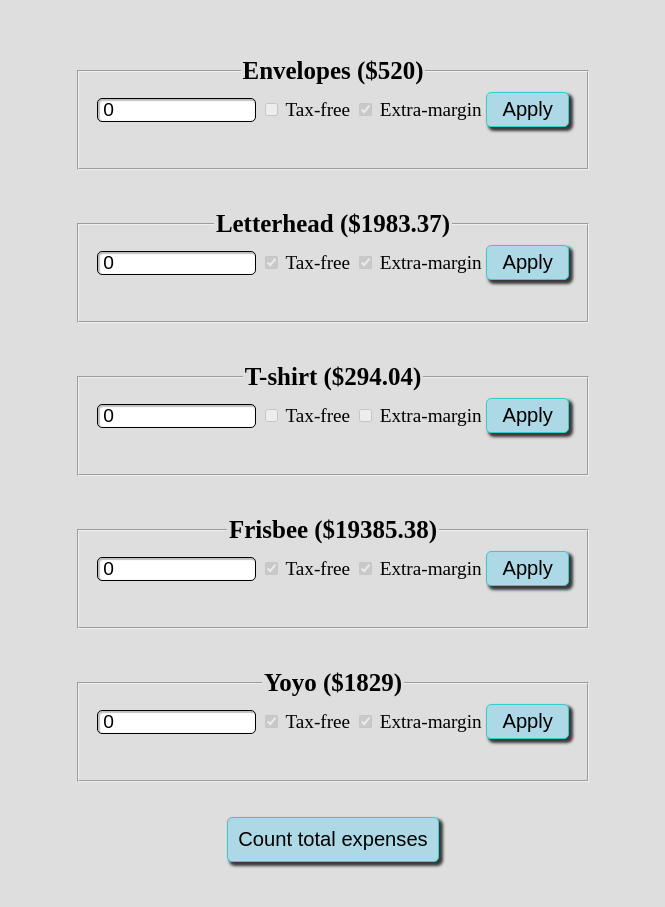
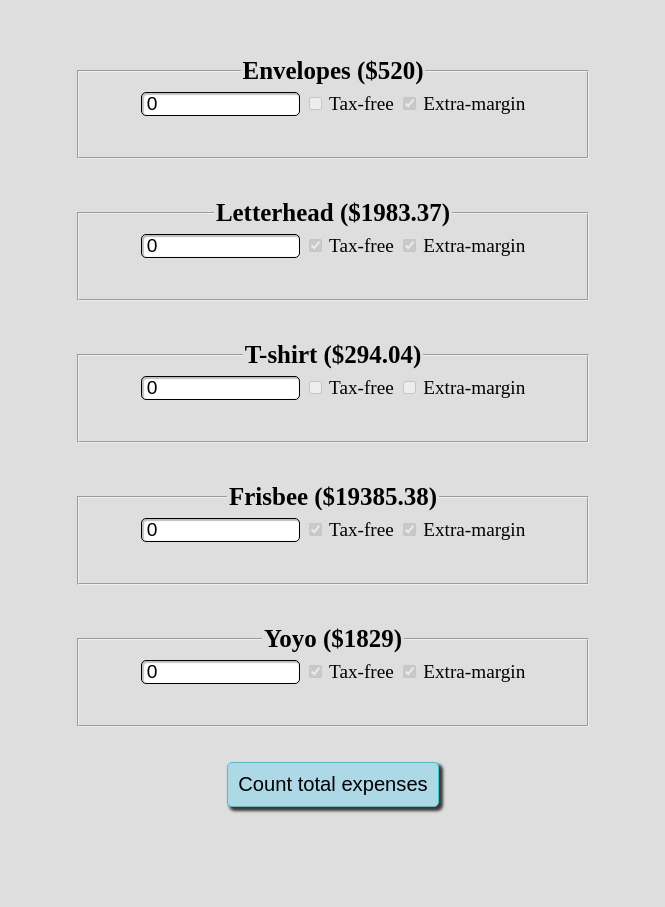
Before and after one commit to malarium/InnerWorkings, a plain HTML site: page index.html in a window 1280 px wide. Shown: the part 89-996 px from the top of the page, without its empty margins (307-972 px from the left). After the commit the page ends 957 px from the top, so only its background shows below. Drawn offline with Linux system fonts and the light colour scheme.

Commit message:
Removed unecessary buttons

```diff
--- a/index.html
+++ b/index.html
@@ -16,7 +16,7 @@
       <input id="noEnvelopes" name="amount" value=0 type="number" Placeholder="Specify amount">
       <input id="envelopeTax" type="checkbox" name="tax" value="tax" disabled> Tax-free
       <input id="envelopeMargin" type="checkbox" name="extra-margin" value="extra-margin" checked disabled> Extra-margin
-    <input id="addEnvelopes" type="button" value="Apply">
+    <!-- <input id="addEnvelopes" type="button" value="Apply"> -->
     <p id="envResultJustTax"></p>
     <p id="envResult"></p>
   </fieldset>
@@ -27,7 +27,7 @@
       <input id="noLetters" name="amount" Placeholder="Specify amount" value=0 type="number">
       <input id="letterTax" type="checkbox" name="tax" value="tax" checked disabled> Tax-free
       <input id="letterMargin" type="checkbox" name="extra-margin" value="extra-margin" checked disabled> Extra-margin
-    <input id="addLetters" type="button" value="Apply">
+    <!-- <input id="addLetters" type="button" value="Apply"> -->
     <p id="lettResultJustTax"></p>
     <p id="lettResult"></p>
   </fieldset>
@@ -38,7 +38,7 @@
       <input id="noShirts" name="amount" Placeholder="Specify amount" value=0 type="number">
       <input id="shirtTax" type="checkbox" name="tax" value="tax" disabled> Tax-free
       <input id="shirtMargin" type="checkbox" name="extra-margin" value="extra-margin" disabled> Extra-margin
-    <input id="addShirts" type="button" value="Apply">
+    <!-- <input id="addShirts" type="button" value="Apply"> -->
     <p id="shirtsResultJustTax"></p>
     <p id="shirtsResult"></p>
   </fieldset>
@@ -49,7 +49,7 @@
       <input id="noFrisbee" name="amount" Placeholder="Specify amount" value=0 type="number">
       <input id="frisbeeTax" type="checkbox" name="tax" value="tax" checked disabled> Tax-free
       <input id="frisbeeMargin" type="checkbox" name="extra-margin" value="extra-margin" checked disabled> Extra-margin
-    <input id="addFrisbee" type="button" value="Apply">
+    <!-- <input id="addFrisbee" type="button" value="Apply"> -->
     <p id="frisbeeResultJustTax"></p>
     <p id="frisbeeResult"></p>
   </fieldset>
@@ -60,7 +60,7 @@
       <input id="noYoyo" name="amount" Placeholder="Specify amount" value=0 type="number">
       <input id="yoyoTax" type="checkbox" name="tax" value="tax" checked disabled> Tax-free
       <input id="yoyoMargin" type="checkbox" name="extra-margin" value="extra-margin" checked disabled> Extra-margin
-    <input id="addYoyo" type="button" value="Apply">
+    <!-- <input id="addYoyo" type="button" value="Apply"> -->
     <p id="yoyoResultJustTax"></p>
     <p id="yoyoResult"></p>
   </fieldset>
```
